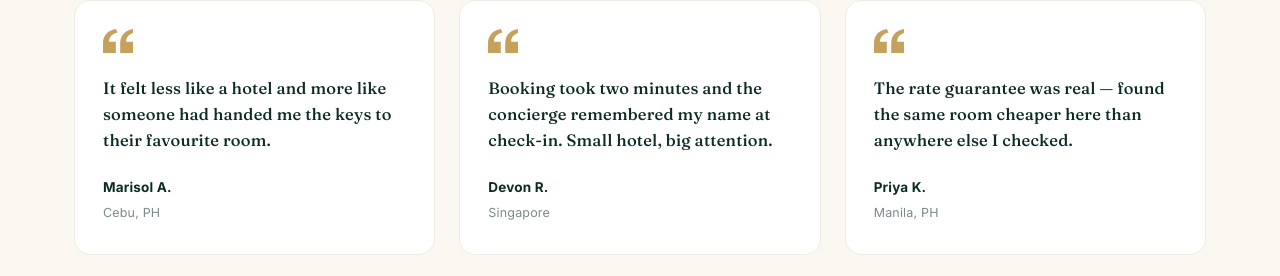
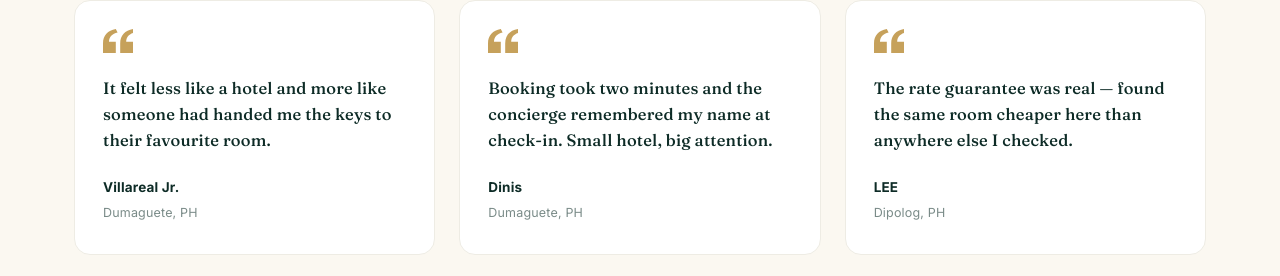
Before and after one commit to Dinisvillareal/HotelBook, a React (Vite) app: page / in a window 1280 px wide. Shown: the part 2031-2307 px from the top of the page. Built offline with nearby package versions, Linux system fonts and the light colour scheme; no server answers.

Commit message:
minor changes

```diff
--- a/src/pages/LandingPage.jsx
+++ b/src/pages/LandingPage.jsx
@@ -136,9 +136,9 @@ const FALLBACK_ROOMS = [
 ];
 
 const TESTIMONIALS = [
-  { quote: 'It felt less like a hotel and more like someone had handed me the keys to their favourite room.', name: 'Marisol A.', place: 'Cebu, PH' },
-  { quote: 'Booking took two minutes and the concierge remembered my name at check-in. Small hotel, big attention.', name: 'Devon R.', place: 'Singapore' },
-  { quote: 'The rate guarantee was real — found the same room cheaper here than anywhere else I checked.', name: 'Priya K.', place: 'Manila, PH' },
+  { quote: 'It felt less like a hotel and more like someone had handed me the keys to their favourite room.', name: 'Villareal Jr.', place: 'Dumaguete, PH' },
+  { quote: 'Booking took two minutes and the concierge remembered my name at check-in. Small hotel, big attention.', name: 'Dinis', place: 'Dumaguete, PH' },
+  { quote: 'The rate guarantee was real — found the same room cheaper here than anywhere else I checked.', name: 'LEE', place: 'Dipolog, PH' },
 ];
 
 export default function LandingPage() {
```
